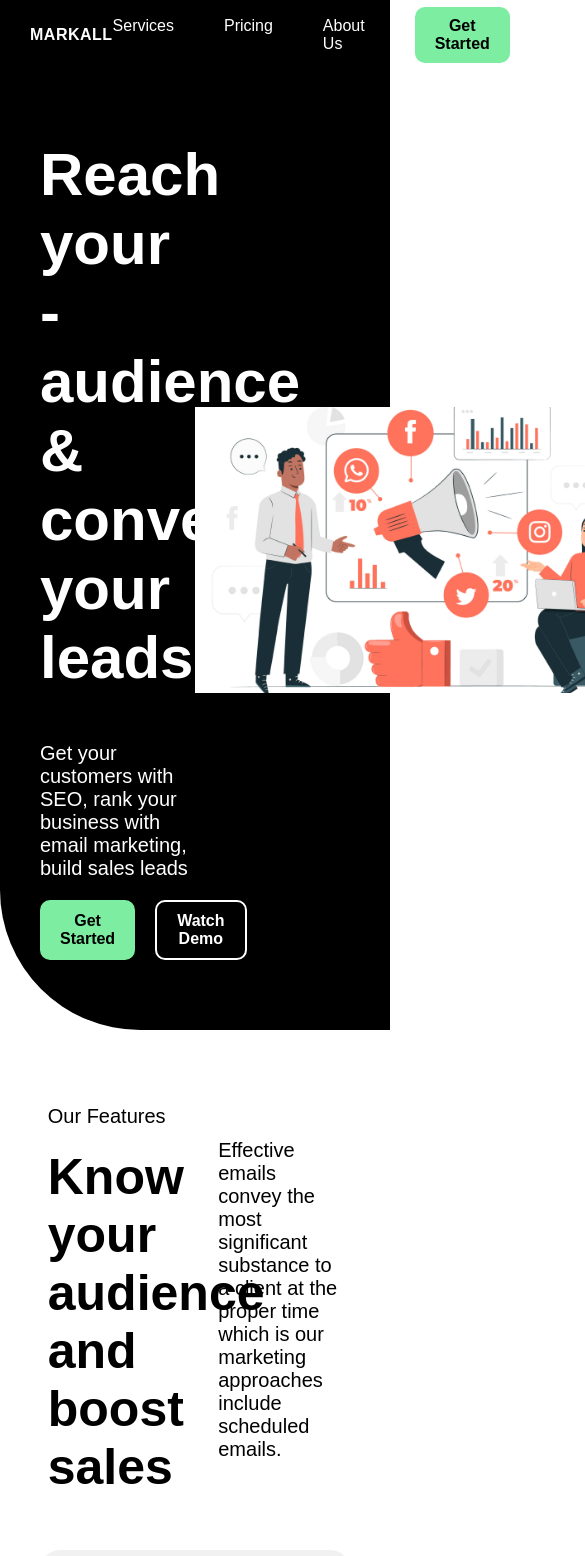
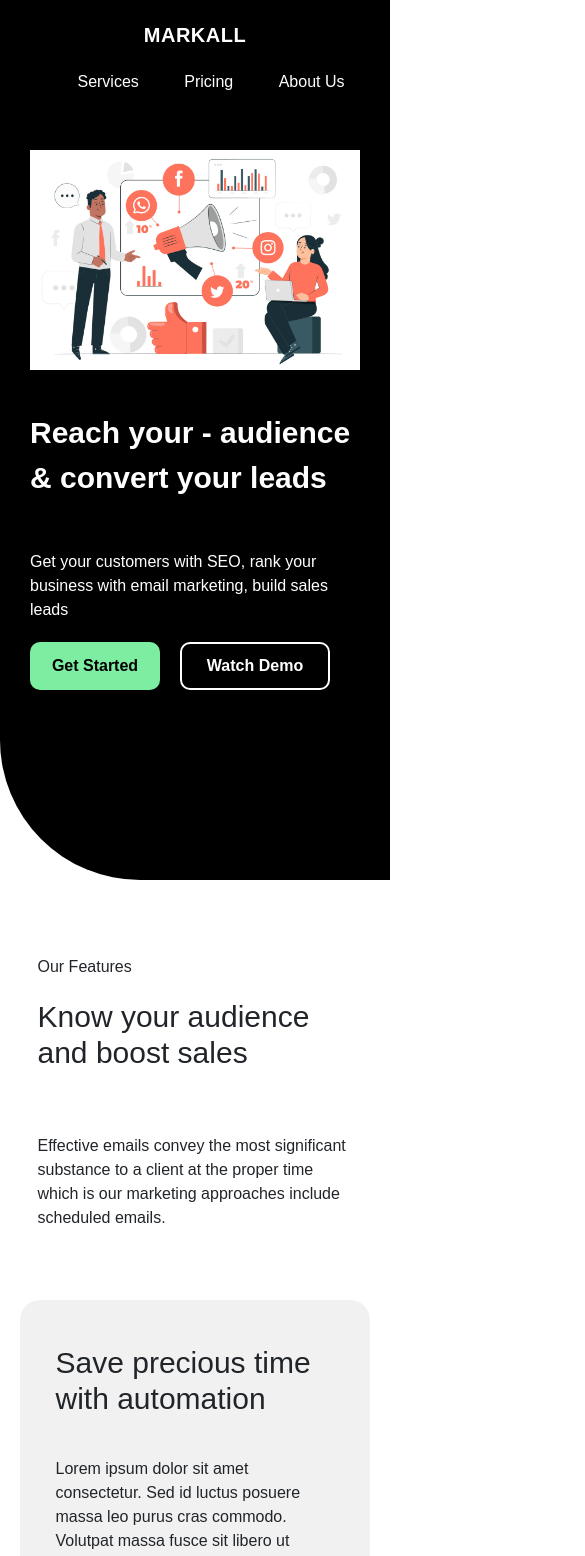
Before and after one commit to AnantKumawat22/Markall, a Next.js app: page /HomeMain in a window 390 px wide. Shown: the top 1556 px of the page, 585 px wide, since content can reach past the window. Built offline with nearby package versions, Linux system fonts and the light colour scheme.

Commit message:
responsive, alert, email message chnages.

```diff
--- /dev/null
+++ b/components/Alert.js
@@ -0,0 +1,20 @@
+import React from 'react';
+import styles from '../styles/Alert.module.css'
+import 'bootstrap/dist/css/bootstrap.css';
+
+const Alert = (props) => {
+    const capitalize = (word)=>{
+        if(word === "danger") word = "Error";
+        const lower = word.toLowerCase();
+        return lower.charAt(0).toUpperCase() + lower.slice(1);
+    }
+    return (
+        <div className={styles.alert}>
+        {props.alert && <div className={`alert alert-${props.alert.type} alert-dismissible fade show`} role="alert">
+           <strong>{capitalize(props.alert.type)}</strong>: {props.alert.message}
+        </div>}
+        </div>
+    )
+}
+
+export default Alert
--- a/components/ContactNow.js
+++ b/components/ContactNow.js
@@ -1,9 +1,10 @@
-import React, {useState} from 'react';
+import React, {useEffect, useState} from 'react';
 import Image from 'next/image';
 import styles from '../styles/ContactNow.module.css';
 
-const ContactNow = () => {
+const ContactNow = (props) => {
 
+    const [loaderstate, setLoaderState] = useState(false);
     const [contactdata, setcontactdata] = useState({
         name: "",
         email: "",
@@ -11,10 +12,14 @@ const ContactNow = () => {
         message: ""
     });
 
+    useEffect(() => {
+        console.log("effect.......");
+    }, [loaderstate]);
+
     const formSubmit = async (e) => {
+        setLoaderState(true);
         e.preventDefault();
         const host = "https://markall.vercel.app";
-        // const host = "";
 
         const response = await fetch(`${host}/api/contact`, {
             method: 'POST',
@@ -30,6 +35,16 @@ const ContactNow = () => {
             }
         });
         const data = await response.json();
+        if(data){
+            setLoaderState(false);
+        }
+        props.showAlert(data.msg, data.success);
+        setcontactdata({
+            name: "",
+            email: "",
+            phnumber: "",
+            message: ""
+        });
     }
 
     const inpChange = (e) => {
@@ -72,7 +87,14 @@ const ContactNow = () => {
                 <input value={contactdata.email} onChange={inpChange} type="email" name="email" id="email" placeholder='Email *' />
                 <input value={contactdata.phnumber} onChange={inpChange} type="tel" name="phnumber" id="phnumber" placeholder='Phone *' />
                 <input value={contactdata.message} onChange={inpChange} type="text" name="message" id="message" placeholder='Message' />
-                <button type="submit" className={styles.btnSubmitForm}>Submit Form</button>
+                {
+                    loaderstate ?
+                    <button type="submit" className={styles.btnSubmitForm}>
+                        <Image src='/loader.gif' priority alt="Loader" width={30} height={30}/>
+                    </button> :
+                    <button type="submit" className={styles.btnSubmitForm}>Submit Form</button>
+                }
+
             </form>
         </div>
       </div>
--- a/components/Navbar.js
+++ b/components/Navbar.js
@@ -1,15 +1,16 @@
 import React from "react";
+import Link from 'next/link';
 import styles from '../styles/Navbar.module.css';
 
 const Navbar = () => {
   return (
     <>
       <nav className={styles.nav}>
-        <p>MARKALL</p>
+        <p><Link href="#">MARKALL</Link></p>
         <ul>
-          <li>Services</li>
-          <li>Pricing</li>
-          <li>About Us</li>
+          <li><Link href="#">Services</Link></li>
+          <li><Link href="#">Pricing</Link></li>
+          <li><Link href="#">About Us</Link></li>
         </ul>
         <button>Get Started</button>
       </nav>
--- a/package.json
+++ b/package.json
@@ -13,6 +13,7 @@
     "@fortawesome/free-solid-svg-icons": "^6.3.0",
     "@next/font": "13.1.6",
     "@sendgrid/mail": "^7.7.0",
+    "bootstrap": "^5.2.3",
     "dotenv": "^16.0.3",
     "express": "^4.18.2",
     "next": "13.1.6",
--- a/pages/HomeMain.js
+++ b/pages/HomeMain.js
@@ -1,14 +1,30 @@
-import React from 'react';
+import React, { useState } from 'react';
 import styles from '../styles/Homemain.module.css';
 import ContactNow from '../components/ContactNow';
 import Navbar from '../components/Navbar.js';
+import Alert from '@/components/Alert';
 import Link from 'next/link';
 import Image from 'next/image';
 
 const HomeMain = () => {
+
+  //Alert
+  const [alert, setAlert] = useState(null);
+
+  const showAlert = (msg, type) => {
+    setAlert({
+      message : msg, type
+    });
+
+    setTimeout(() => {
+      setAlert(null);
+    }, 1500);
+  }
+
   return (
     <>
       <Navbar/>
+      <Alert alert={alert}/>
 
       <div className={styles.getStartedDiv}>
         <div className={styles.getStartedDiv1}>
@@ -67,7 +83,7 @@ const HomeMain = () => {
         </div>
       </div>
 
-      <ContactNow/>
+      <ContactNow showAlert={showAlert}/>
     </>
   )
 }
--- a/pages/api/contact.js
+++ b/pages/api/contact.js
@@ -4,24 +4,25 @@ import { mailOptions, transporter } from "@/config/nodemailer";
 
 const handler = async (req, res) => {
   const data = req.body;
-  console.log(data);
 
   if(data.name == "" || data.email == "" || data.phnumber == "" || data.message == ""){
-    return res.status(400).json({ msg: 'All fields are required.' });
+    return res.status(400).json({ msg: 'All fields are required.', success: "danger" });
   }
 
   try {
     await transporter.sendMail({
       ...mailOptions,
       to: data.email,
-      subject: "Markall user contact",
-      html: `<p>${data.message}</p>`
+      subject: "Markall User Contact",
+      html: `<h1>Markall</h1>
+            <h4>Name: ${data.name}.</h4>
+            <h4>Phone Number: ${data.phnumber}.</h4>
+            <p>${data.message}</p>`
     });
 
-    return res.status(200).json({ msg: 'Email Sent Successfully.' });
+    return res.status(200).json({ msg: 'Email Sent Successfully.', success: "success" });
   } catch (error) {
-    console.log(error);
-    return res.status(400).json({ error: data, msg: error.message });
+    return res.status(400).json({ msg: "Couldn't Send Email. Try after sometime.", success: "danger" });
   }
 }
 
--- /dev/null
+++ b/styles/Alert.module.css
@@ -0,0 +1,16 @@
+.alert{
+    height: 50px;
+    position: fixed;
+    width: 100%;
+    z-index: 99;
+}
+
+.alert div{
+    margin-top: 70px;
+}
+
+@media (max-width: 750px) {
+    .alert div{
+        margin-top: 130px;
+    }
+}
--- a/styles/ContactNow.module.css
+++ b/styles/ContactNow.module.css
@@ -26,7 +26,6 @@
 .conatctUsForm{
     width: 700px;
     position: absolute;
-    height: 100%;
     padding: 100px 70px;
     margin-left: 650px;
     box-shadow: 0px 4px 40px rgba(0, 0, 0, 0.08);
@@ -62,6 +61,7 @@
 .btnSubmitForm{
     padding: 10px 30px;
     outline: none;
+    border-radius: 8px;
     border: none;
     font-weight: 500;
     font-size: 18px;
@@ -71,3 +71,32 @@
     margin-top: 20px;
     background-color: #2F80ED;
 }
+
+@media(max-width: 1400px){
+    .conatctUsForm{
+        padding: 50px 20px;
+        position: relative;
+        margin-left: 0px;
+        margin-bottom: 20px;
+    }
+    .contactDetails{
+        padding: 20px 0px;
+        align-items: center;
+        justify-content: space-around;
+    }
+    .contactDetails div{
+        margin: 0px;
+        width: 200px;
+    }
+    .contactUs{
+        flex-wrap: wrap-reverse;
+        margin-bottom: 0px;
+        justify-content: center;
+    }
+    .conatctUsForm h1{
+        font-size: 30px;
+    }
+    .conatctUsForm input, .btnSubmitForm{
+        font-size: 16px;
+    }
+}
--- a/styles/Homemain.module.css
+++ b/styles/Homemain.module.css
@@ -40,6 +40,7 @@
     cursor: pointer;
     outline: none;
     border: none;
+    width: 130px;
     background-color: #7CEDA1;
     border-radius: 10px;
     padding: 10px 20px;
@@ -52,6 +53,7 @@
     cursor: pointer;
     outline: none;
     border: none;
+    width: 150px;
     background-color: rgba(0, 0, 0, 0);
     border-radius: 10px;
     border: 2px solid white;
@@ -170,3 +172,64 @@
 .happyCstmDescDiv1 p{
     margin-bottom: 20px;
 }
+
+@media(max-width: 1140px){
+    .getStartedDiv p, .savePreciousTimeDiv h1, .knowYourAudienceDiv h1, .happyCstmDiv1 h1,
+    .happyCstmDescDiv1 h1{
+        font-size: 30px;
+    }
+    .getStartedDiv span, .knowYourAudienceDiv p, .DesciptionDiv p, .savePreciousTimeDiv p, .happyCstmDiv1 p
+    , .happyCstmDescDiv1 p{
+        font-size: 16px;
+    }
+    .marketingImg{
+        width: 100%;
+        object-fit: contain;
+        height: 100%;
+    }
+}
+
+@media(max-width: 750px){
+    .getStartedDiv {
+        padding: 150px 30px;
+        flex-wrap: wrap-reverse;
+    }
+    .happyCstmDiv{
+        flex-direction: column;
+        flex-wrap: wrap;
+        align-items: center;
+        justify-content: space-evenly;
+        padding: 40px 0px;
+        min-height: 580px;
+    }
+    .happyCstmDescDiv1{
+        padding-top: 40px;
+    }
+    .happyCstmDescDiv{
+        align-items: start;
+    }
+    .getStartedDiv1, .getStartedDiv2 .savePreciousTimeDiv{
+        width: 100%;
+        margin: 40px 0px;
+    }
+    .ourFeaturesDiv2{
+        min-height: 600px;
+        flex-wrap: wrap-reverse;
+        flex-direction: column;
+        align-items: center;
+        justify-content: space-around;
+    }
+    .ourFeaturesDiv{
+        padding: 20px 20px;
+    }
+    .ourFeaturesDiv1{
+        min-height: 400px;
+        flex-direction: column;
+        justify-content: space-evenly;
+        align-items: center;
+    }
+    .knowYourAudienceDiv, .DesciptionDiv, .savePreciousTimeDiv, .savePreciousTimeImgDiv, .happyCstmDiv1,
+    .happyCstmDescDiv {
+        width: 90%;
+    }
+}
--- a/styles/Navbar.module.css
+++ b/styles/Navbar.module.css
@@ -6,6 +6,8 @@
     flex-direction: row;
     padding: 0px 30px;
     align-items: center;
+    position: fixed;
+    z-index: 999;
     justify-content: space-between;
     background-color: black;
     color: white;
@@ -15,27 +17,51 @@
 .nav ul{
     list-style: none;
     display: flex;
+    width: 30%;
+    justify-content: space-evenly;
     flex-direction: row;
 }
 
-.nav ul li{
-    margin-right: 50px;
+.nav a{
+    text-decoration: none;
+    color: white;
     cursor: pointer;
+}
+
+.nav a:hover{
+    color: rgb(239, 239, 239);
 }
 
 .nav p{
     font-weight: bold;
     letter-spacing: 0.5px;
-    cursor: pointer;
 }
 
 .nav button{
     cursor: pointer;
     outline: none;
     border: none;
+    width: 150px;
     background-color: #7CEDA1;
     border-radius: 10px;
     padding: 10px 20px;
     font-weight: bold;
     font-size: 16px;
 }
+
+@media(max-width: 800px){
+    .nav ul{
+        width: 100%;
+    }
+    .nav{
+        padding: 20px 0px;
+        height: 130px;
+        flex-direction: column;
+    }
+    .nav p{
+        font-size: 20px;
+    }
+    .nav button{
+        display: none;
+    }
+}
```
Also changed, not shown: public/loader.gif (added), 1 other file (tests, documents, lock files or other folders).
